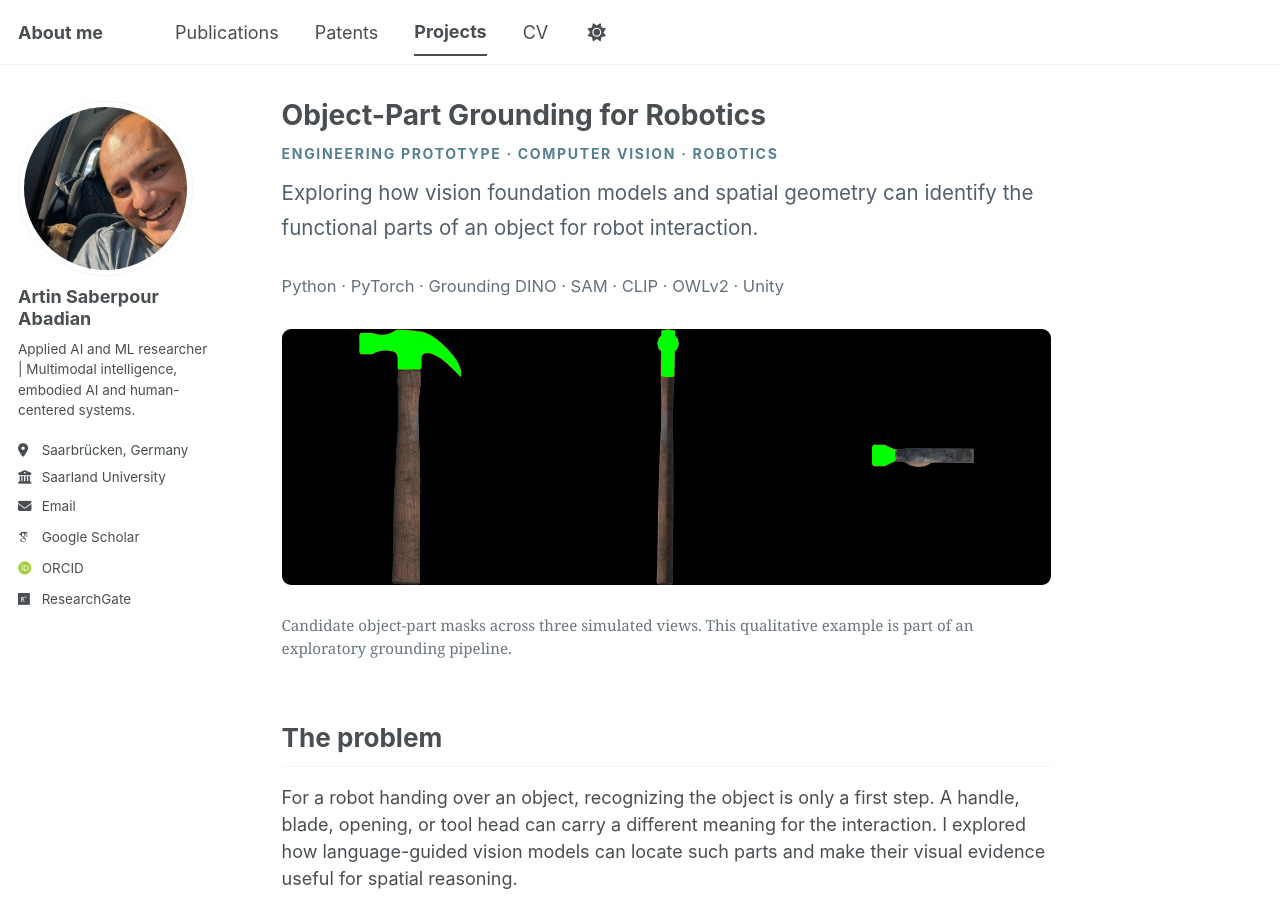
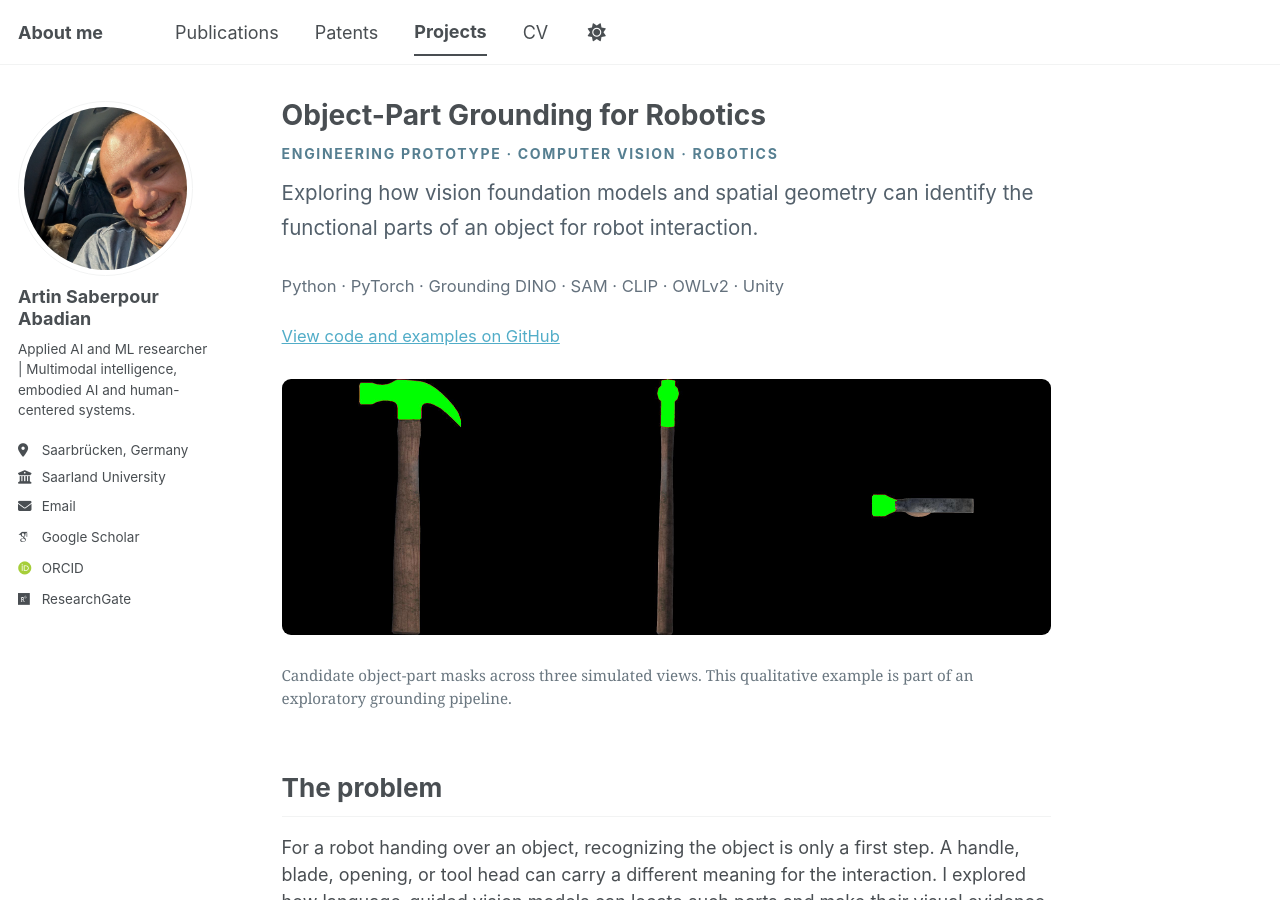
Before and after one commit to artin-saberpour/artin-saberpour.github.io, a Jekyll site: the page built from _pages/object-part-grounding.html, in a window 1280 px wide and 900 px high. Built offline with Jekyll 4.4.1, drawn with Linux system fonts in a browser that asks for light colours; some web fonts are replaced; a script bundle is joined from its source files by our own code; library files that are not in the unit come from our copies.

Commit message:
Link project page to source repository

```diff
--- a/_pages/object-part-grounding.html
+++ b/_pages/object-part-grounding.html
@@ -11,6 +11,7 @@ author_profile: true
   <p class="eyebrow">Engineering prototype · Computer vision · Robotics</p>
   <p class="lead">Exploring how vision foundation models and spatial geometry can identify the functional parts of an object for robot interaction.</p>
   <p class="meta">Python · PyTorch · Grounding DINO · SAM · CLIP · OWLv2 · Unity</p>
+  <p class="meta"><a href="https://github.com/artin-saberpour/Object-Part-Grounding-for-Robotics">View code and examples on GitHub</a></p>
 
   <figure>
     <img src="{{ '/images/object-grounding-hammer.jpg' | relative_url }}" alt="Three simulated views of a hammer with candidate masks highlighting its head" loading="eager">
```
